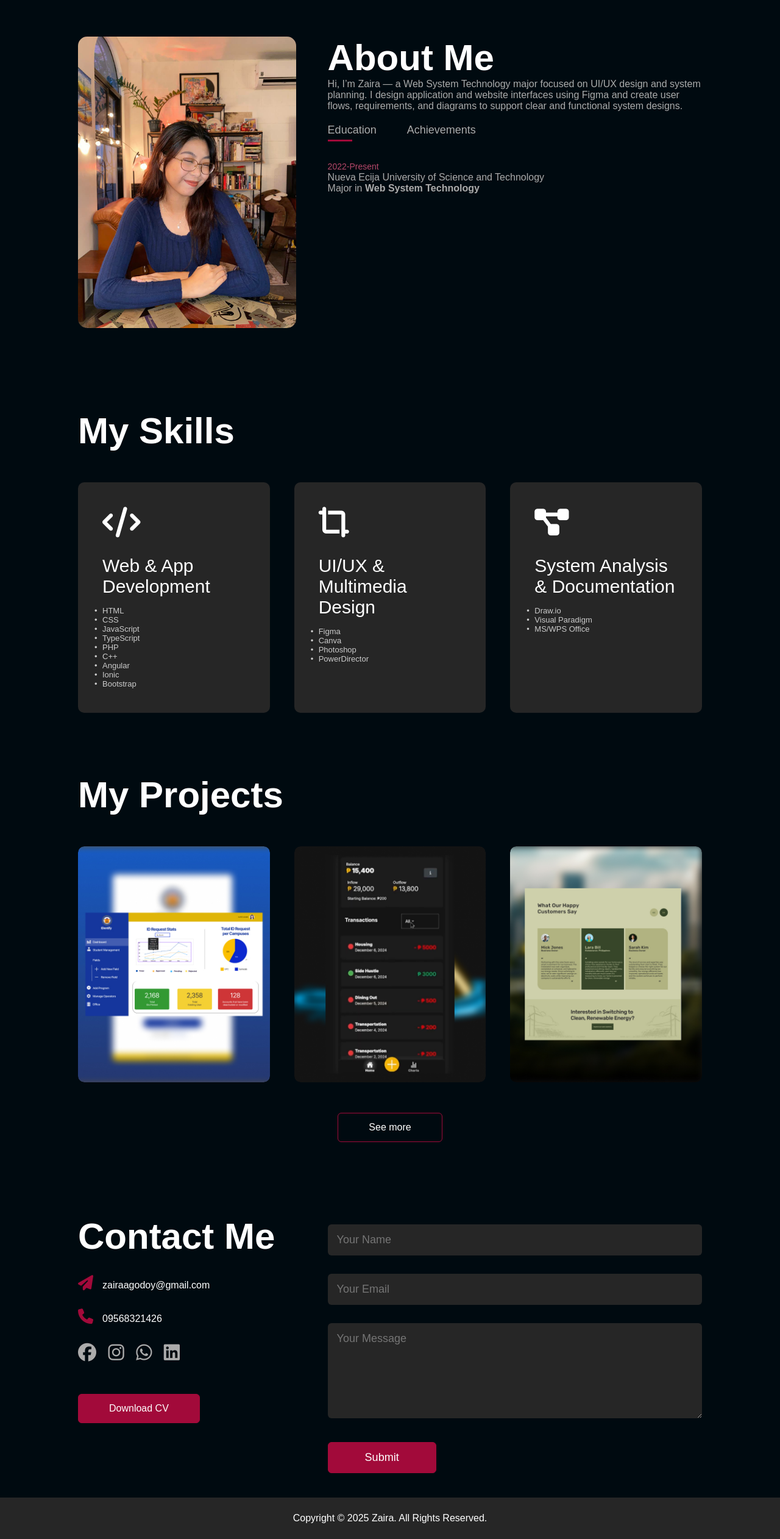
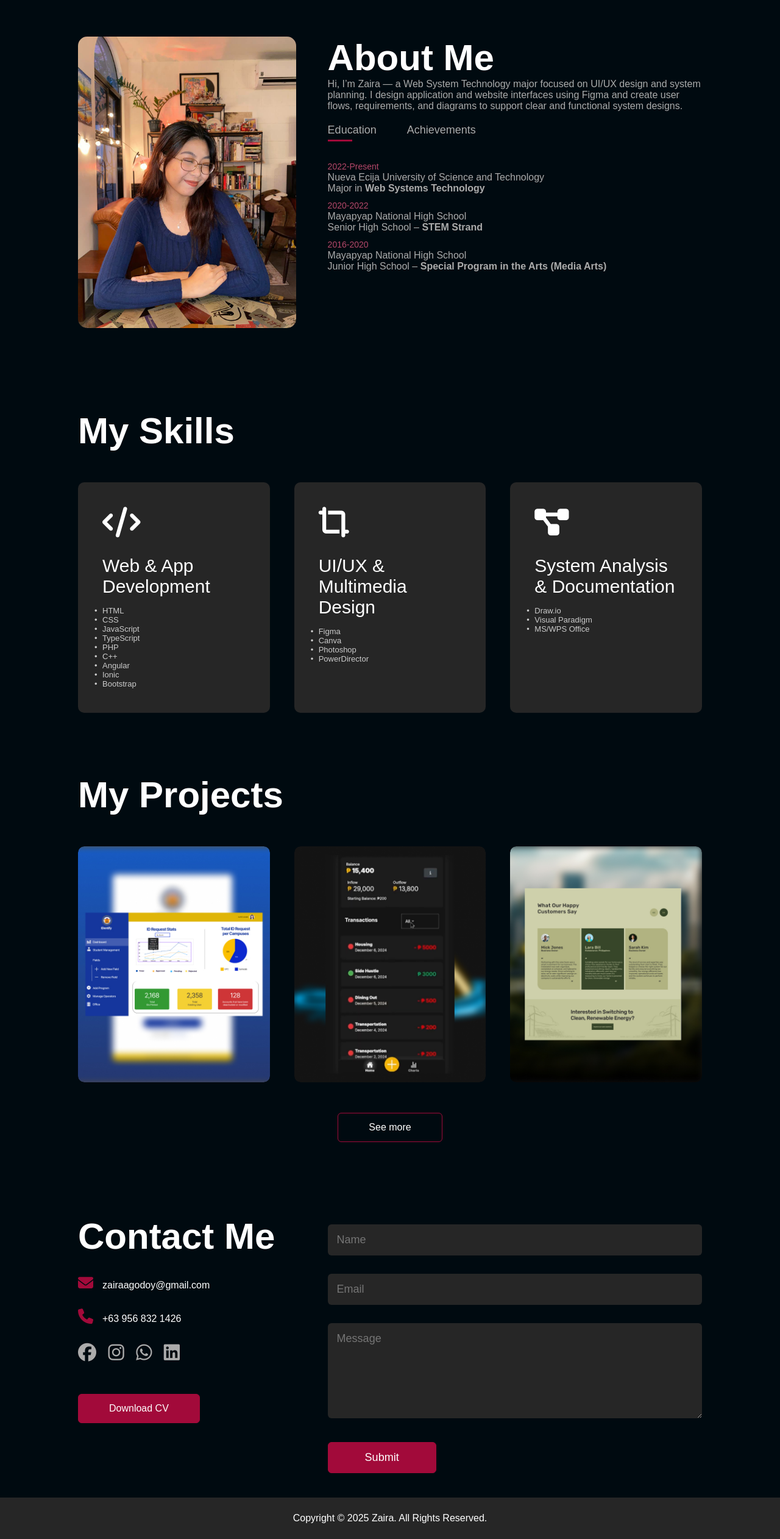
Before and after one commit to maerazz/zaira.github.io, a plain HTML site: page index.html in a window 1280 px wide. Shown: the part 830-3354 px from the top of the page at 61% size. Drawn offline with Linux system fonts and the light colour scheme.

Commit message:
Update index.html

```diff
--- a/index.html
+++ b/index.html
@@ -47,7 +47,15 @@
                         <div class="tab-contents active-tab" id="education">
                             <ul>
                                 <li><span>2022-Present</span><br>Nueva Ecija University of Science and Technology
-                                <br>Major in <b>Web System Technology</b></li>
+                                <br>Major in <b>Web Systems Technology</b></li>
+                            </ul>
+                            <ul>
+                                <li><span>2020-2022</span><br>Mayapyap National High School
+                                <br>Senior High School – <b>STEM Strand</b></li>
+                            </ul>
+                            <ul>
+                                <li><span>2016-2020</span><br>Mayapyap National High School
+                                <br>Junior High School – <b>Special Program in the Arts (Media Arts)</b></li>
                             </ul>
                         </div>
                         <div class="tab-contents" id="achievement">
@@ -120,7 +128,7 @@
                 <div class="layer">
                     <h3>IDentify</h3>
                     <p>A website that tracks and monitors student ID requests with maps, notifications, and identity verification.</p>
-                    <a href="#"><i class="fa-solid fa-up-right-from-square"></i></a>
+                    <a href="https://neust-identify.app/"><i class="fa-solid fa-up-right-from-square"></i></a>
                 </div>
             </div>
             <div class="work">
@@ -128,7 +136,7 @@
                 <div class="layer">
                     <h3>FinFlow</h3>
                     <p>A mobile app that helps you manage your budget and visualize expenses.</p>
-                    <a href="#"><i class="fa-solid fa-up-right-from-square"></i></a>
+                    <a href="https://drive.google.com/file/d/1scKZGcY-_tl89RhE9XXW7VZ0dGeTjNzJ/view?usp=drive_link"><i class="fa-solid fa-up-right-from-square"></i></a>
                 </div>
             </div>
             <div class="work">
@@ -136,11 +144,11 @@
                 <div class="layer">
                     <h3>SinagPhilippines Solar</h3>
                     <p>A landing page showcasing SinagPhilippines solar panels with clear product presentation and a conversion-focused layout.</p>
-                    <a href="#"><i class="fa-solid fa-up-right-from-square"></i></a>
+                    <a href="https://www.figma.com/proto/oGMFzfvlmuLHcKCCVr3Z1q/Sinag?node-id=285-1016&t=4KaGfT2rMW2oDOxT-1"><i class="fa-solid fa-up-right-from-square"></i></a>
                 </div>
             </div>
         </div>
-        <a href="#" class="btn">See more</a>
+        <a href="https://drive.google.com/drive/folders/1kjpZd46mkpe03dPHDH4O3sbkjjci23fL?usp=drive_link" class="btn">See more</a>
     </div>
 </div>
 <!----------------contact-------------------->
@@ -149,8 +157,8 @@
         <div class="row">
             <div class="contact-left">
                 <h1 class="sub-title">Contact Me</h1>
-                <p><i class="fa-solid fa-paper-plane"></i>zairaagodoy@gmail.com</p>
-                <p><i class="fa-solid fa-phone"></i>09568321426</p>
+                <p><i class="fa-solid fa-envelope"></i>zairaagodoy@gmail.com</p>
+                <p><i class="fa-solid fa-phone"></i>+63 956 832 1426</p>
                 <div class="social-icons">
                     <a href="https://facebook.com/"><i class="fab fa-facebook"></i></a>
                     <a href="https://www.instagram.com/zazzaey/"><i class="fab fa-instagram"></i></a>
@@ -161,9 +169,9 @@
             </div>
             <div class="contact-right">
                 <form name="submit-to-google-sheet">
-                    <input type="text" name="Name" placeholder="Your Name" required>
-                    <input type="email" name="Email" placeholder="Your Email" required>
-                    <textarea name="Message" rows="6" placeholder="Your Message"></textarea>
+                    <input type="text" name="Name" placeholder="Name" required>
+                    <input type="email" name="Email" placeholder="Email" required>
+                    <textarea name="Message" rows="6" placeholder="Message"></textarea>
                     <button type="submit" class="btn btn2">Submit</button>
                 </form>
                 <span id="msg"></span>
```
